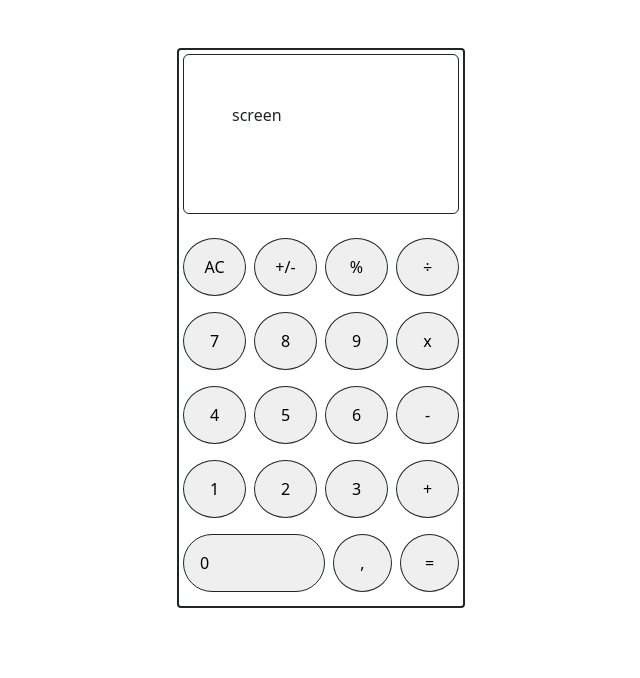
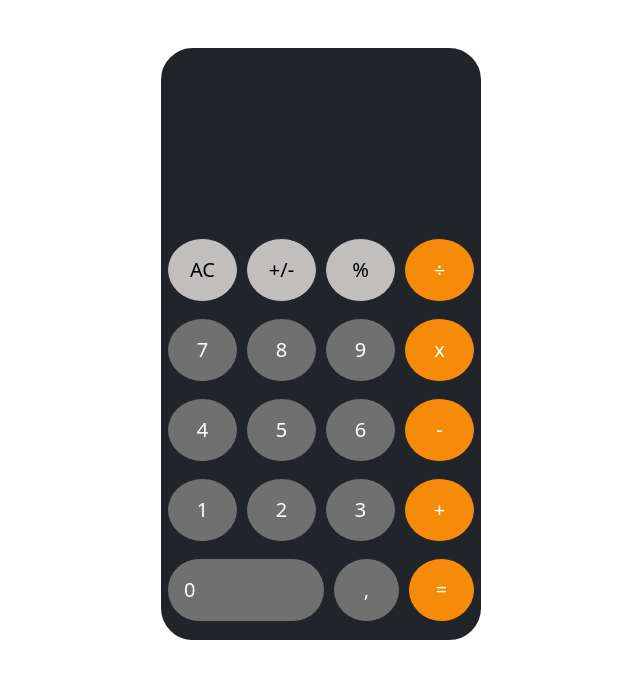
Before and after one commit to muhammetsalihaslan/Calculator_Is, a plain HTML site: page index.html in a window 1280 px wide. Shown: the whole page, without its empty margins (319-959 px from the left). Drawn offline with nearby package versions, Linux system fonts and the light colour scheme.

Commit message:
html and css done

```diff
--- a/index.html
+++ b/index.html
@@ -11,51 +11,51 @@
 </head>
 
 <body>
-<div class="container col-3 border border-2 border-dark rounded-1 mt-5 ">
+<div class="container col-3 border border-2 border-dark rounded-5 mt-5 bg-dark">
     <div class="row mb-3">
-        <div class="screen col border border-1 border-dark rounded p-5 m-1">
-            screen
+        <div class="screen col rounded p-5 m-1">
+
         </div>
     </div>
     <div class="container1">
         <div class="row d-flex justify-content-center text-center mb-2">
-             <button class="col border border-1 border-dark m-1 rounded-circle p-3">AC</button>
-             <button class="col border border-1 border-dark m-1 rounded-circle p-3">+/-</button>
-             <button class="col border border-1 border-dark m-1
+             <button class="bgc1 col border border-1 border-dark m-1 rounded-circle p-3">AC</button>
+             <button class="bgc1 col border border-1 border-dark m-1 rounded-circle p-3">+/-</button>
+             <button class="bgc1 col border border-1 border-dark m-1
              rounded-circle p-3">%</button>
-             <button class="col border border-1 border-dark m-1
+             <button class="bgc2 col border border-1 border-dark m-1
              rounded-circle p-3">÷</button>
          </div>
         <div class="row d-flex justify-content-center text-center mb-2">
-             <button class="col border border-1 border-dark m-1 rounded-circle p-3">7</button>
-             <button class="col border border-1 border-dark m-1 rounded-circle p-3">8</button>
-             <button class="col border border-1 border-dark m-1
+             <button class="bgc3 col border border-1 border-dark m-1 rounded-circle p-3">7</button>
+             <button class="bgc3 col border border-1 border-dark m-1 rounded-circle p-3">8</button>
+             <button class="bgc3 col border border-1 border-dark m-1
              rounded-circle p-3">9</button>
-             <button class="col border border-1 border-dark m-1
+             <button class="bgc2 col border border-1 border-dark m-1
              rounded-circle p-3">x</button>
          </div>
         <div class="row d-flex justify-content-center text-center mb-2">
-             <button class="col border border-1 border-dark m-1 rounded-circle p-3">4</button>
-             <button class="col border border-1 border-dark m-1 rounded-circle p-3">5</button>
-             <button class="col border border-1 border-dark m-1
+             <button class="bgc3 col border border-1 border-dark m-1 rounded-circle p-3">4</button>
+             <button class="bgc3 col border border-1 border-dark m-1 rounded-circle p-3">5</button>
+             <button class="bgc3 col border border-1 border-dark m-1
              rounded-circle p-3">6</button>
-             <button class="col border border-1 border-dark m-1
+             <button class="bgc2 col border border-1 border-dark m-1
              rounded-circle p-3">-</button>
          </div>
         <div class="row d-flex justify-content-center text-center mb-2">
-             <button class="col border border-1 border-dark m-1 rounded-circle p-3">1</button>
-             <button class="col border border-1 border-dark m-1 rounded-circle p-3">2</button>
-             <button class="col border border-1 border-dark m-1
+             <button class="bgc3 col border border-1 border-dark m-1 rounded-circle p-3">1</button>
+             <button class="bgc3 col border border-1 border-dark m-1 rounded-circle p-3">2</button>
+             <button class="bgc3 col border border-1 border-dark m-1
              rounded-circle p-3">3</button>
-             <button class="col border border-1 border-dark m-1
+             <button class="bgc2 col border border-1 border-dark m-1
              rounded-circle p-3">+</button>
          </div>
         <div class="row d-flex justify-content-center text-center mb-2">
-             <button class="col-6 border border-1 border-dark m-1 rounded-pill p-3 text-start">0</button>
+             <button class="bgc3 col-6 border border-1 border-dark m-1 rounded-pill p-3 text-start">0</button>
 
-             <button class="col border border-1 border-dark m-1
+             <button class="bgc3 col border border-1 border-dark m-1
              rounded-circle p-3">,</button>
-             <button class="col border border-1 border-dark m-1
+             <button class="bgc2 col border border-1 border-dark m-1
              rounded-circle p-3">=</button>
          </div>
 
--- a/style.css
+++ b/style.css
@@ -1,9 +1,27 @@
 .container{
-    height:35rem;
-    width: 18rem;
+    height:37rem;
+    width: 20rem;
 
 }
 
 .screen{
     height:10rem;
 }
+
+.bgc1{
+    background-color: rgb(193, 190, 190);
+    font-size:20px;
+}
+
+.bgc2{
+    background-color: rgb(246, 139, 9);
+    color:white;
+    font-size: 20px;
+
+}
+
+.bgc3{
+    background-color:rgb(113, 112, 112);
+    color:white;
+    font-size: 20px;
+}
```
Also changed, not shown: 1 other file.
